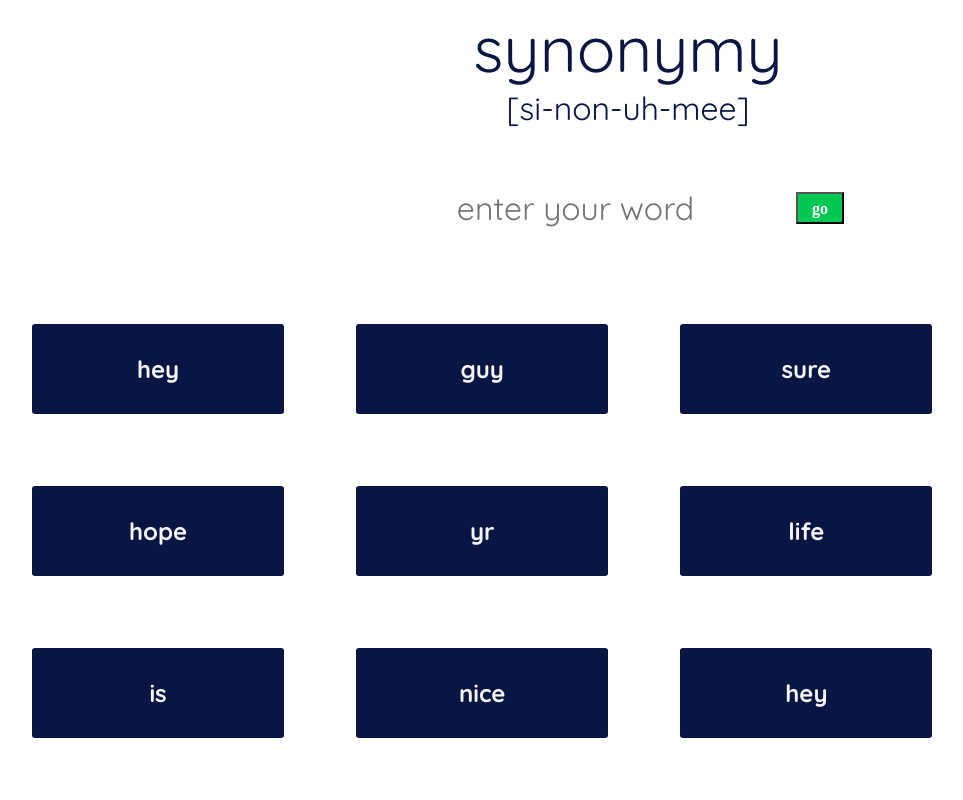
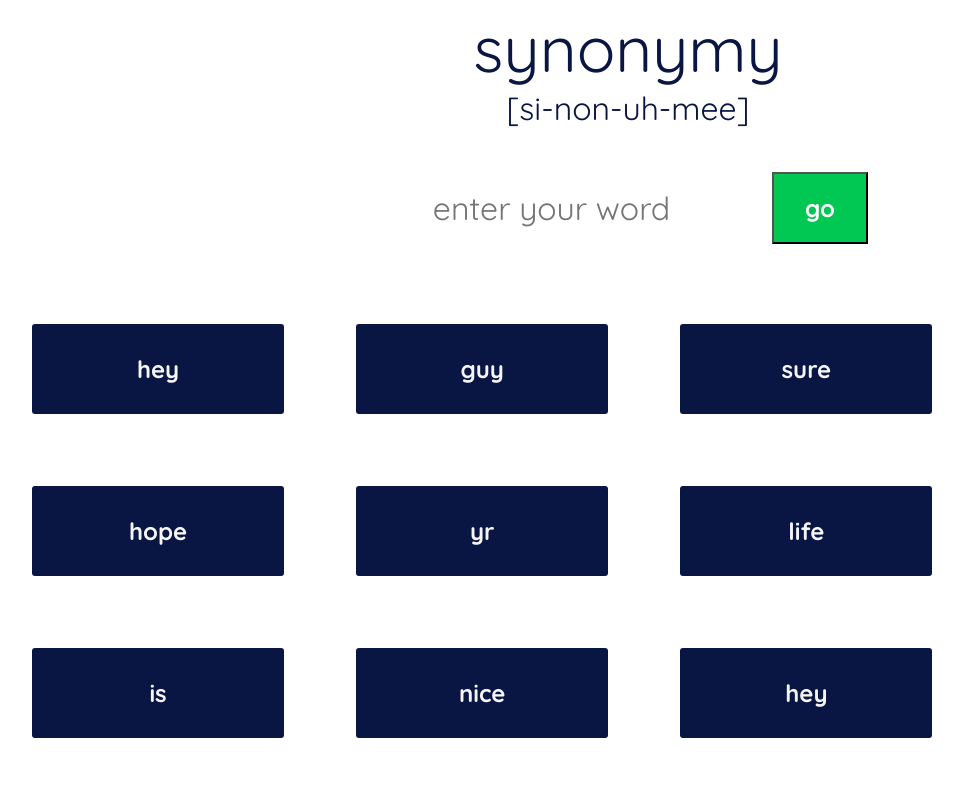
Before and after one commit to sertmer/synonymy, a Svelte app: page / in a window 1280 px wide. Shown: the top 800 px of the page, without its empty margins (12-975 px from the left). Built offline with nearby package versions, Linux system fonts and the light colour scheme.

Commit message:
Style go button

```diff
--- a/src/Components/Form/Form.svelte
+++ b/src/Components/Form/Form.svelte
@@ -22,12 +22,14 @@
     color: #091543;
   }
   .go {
-    width: 3em;
-    height: 2em;
+    width: 4em;
+    height: 3em;
     background-color: #00C853;
     color: white;
     font-weight: bold;
     margin: 0;
     text-align: center;
+    font-size: x-large;
+    font-family: 'Quicksand';
   }
 </style>
```
